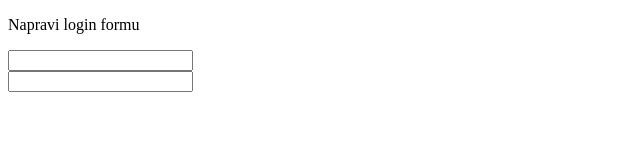
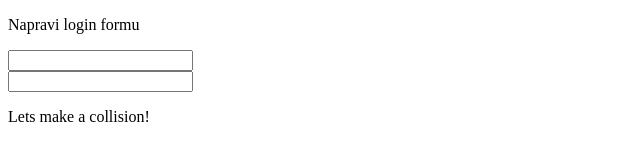
Before and after one commit to mijicstefan/testgit, a plain HTML site: page index.html in a window 1280 px wide. Shown: the whole page, without its empty margins (0-640 px from the left). Drawn offline with Linux system fonts and the light colour scheme.

Commit message:
dodat paragraf za koliziju.

```diff
--- a/index.html
+++ b/index.html
@@ -14,6 +14,8 @@
         <br>
         <input type="text" name="input2" id="input2">
     </form>
+
+    <p>Lets make a collision!</p>
 </body>
 
 </html>
```
